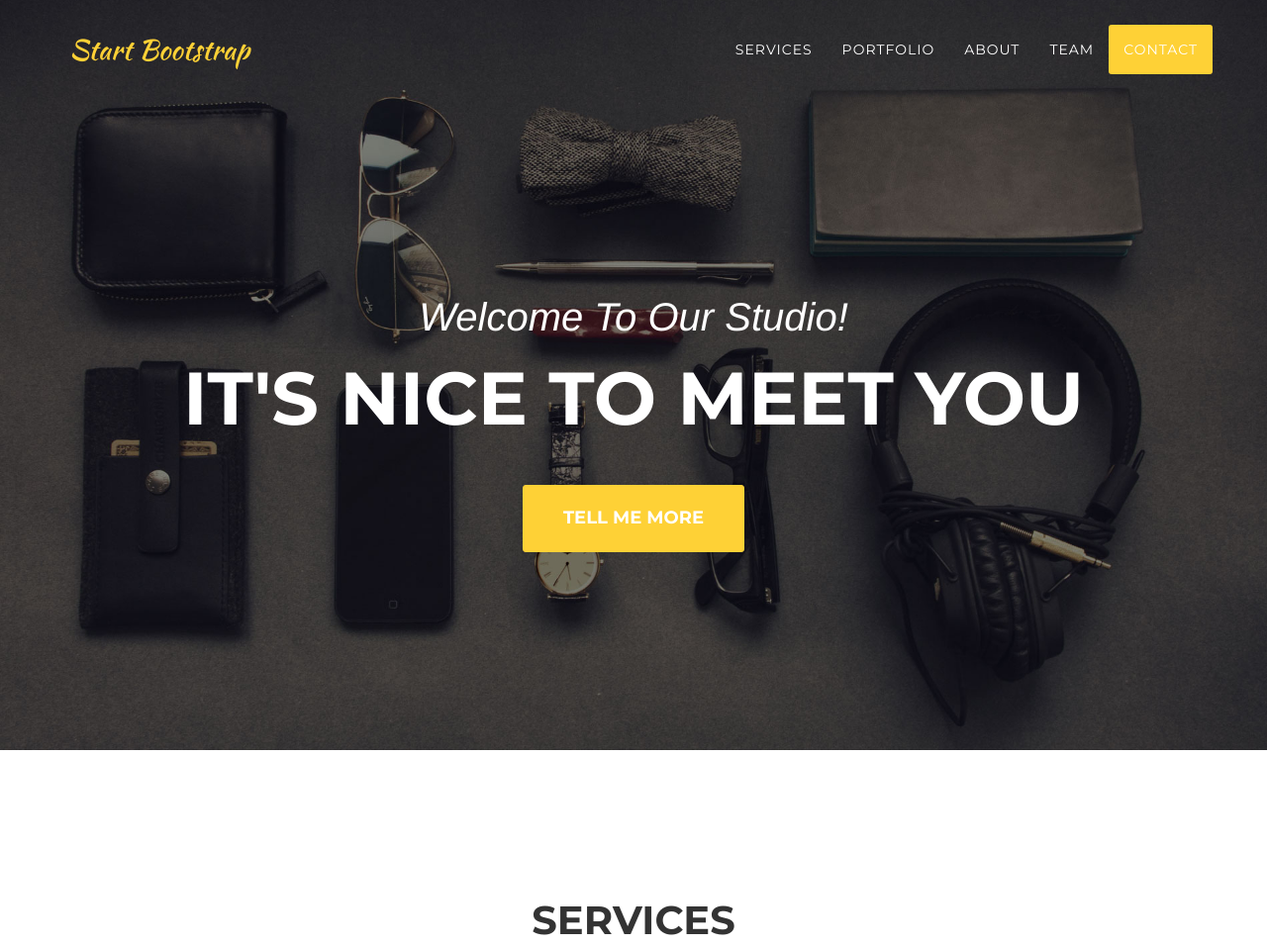
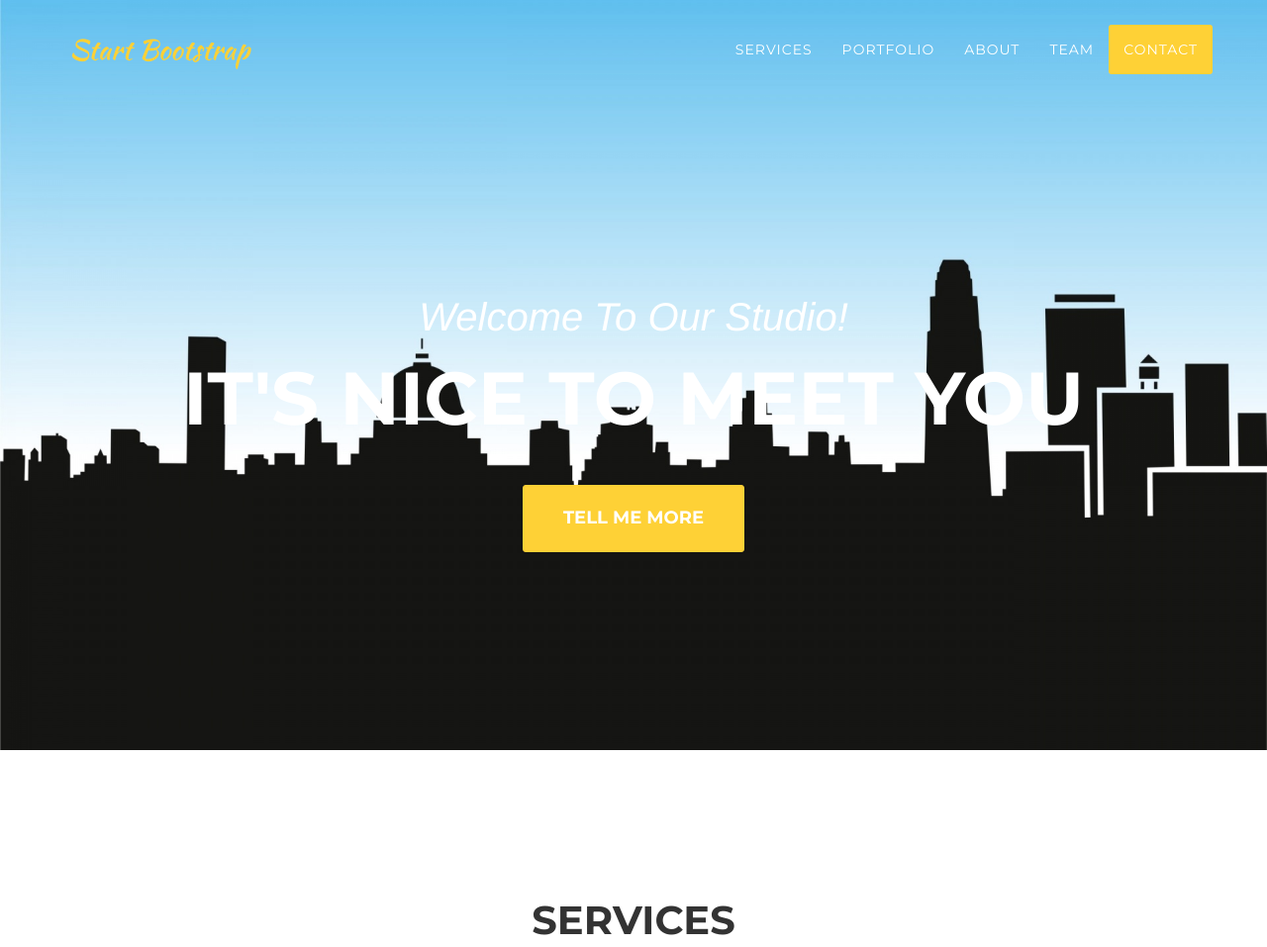
Before and after one commit to Shantanua/house-estimator-ui, a Flask app: page / in a window 1280 px wide. Shown: the top 957 px of the page at 99% size. Run offline with Flask 2, Linux system fonts and the light colour scheme; parts of the project's set-up code (start-up, migrations or seed data) failed here and were passed over; some libraries are stand-ins or nearby versions; some web fonts are replaced.

Commit message:
backdrop change

```diff
--- a/static/css/agency.css
+++ b/static/css/agency.css
@@ -265,7 +265,7 @@ header {
     text-align: center;
     color: #fff;
     background-attachment: scroll;
-    background-image: url(../img/header-bg.jpg);
+    background-image: url(../img/city.jpg);
     background-position: center center;
     background-repeat: none;
     -webkit-background-size: cover;
```
Also changed, not shown: static/img/city.jpg (added).
